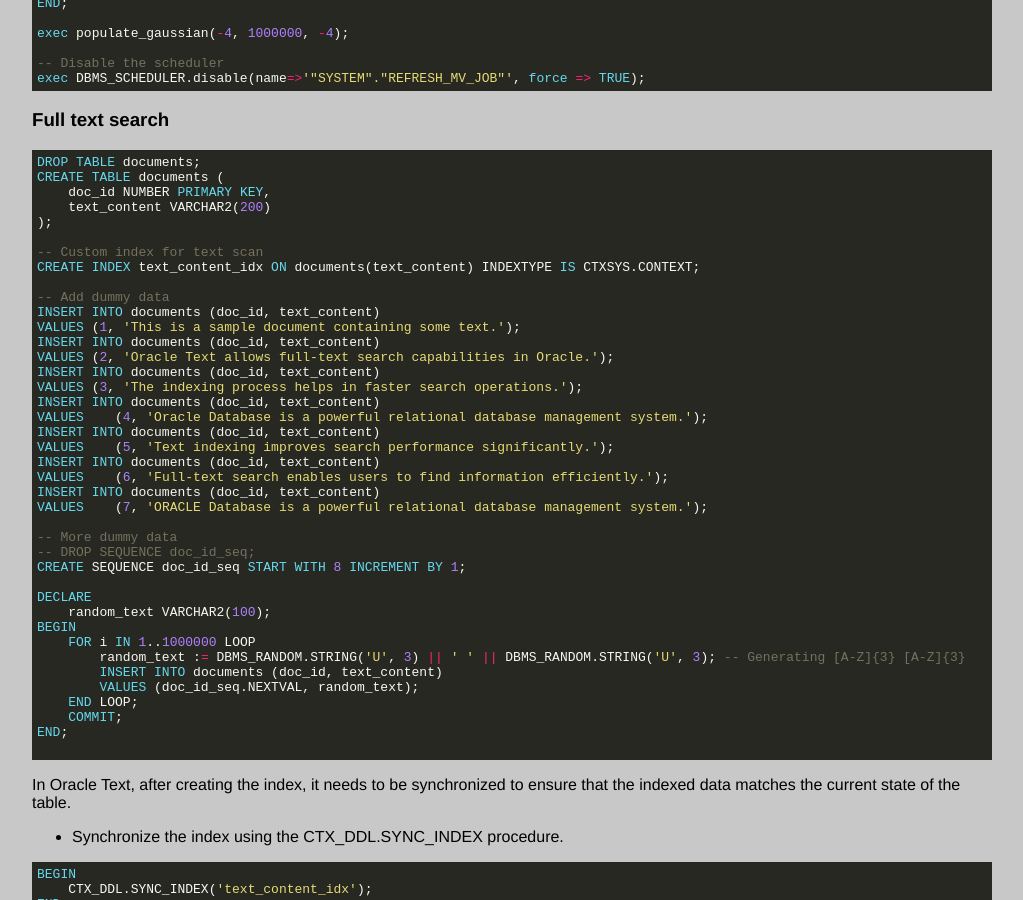
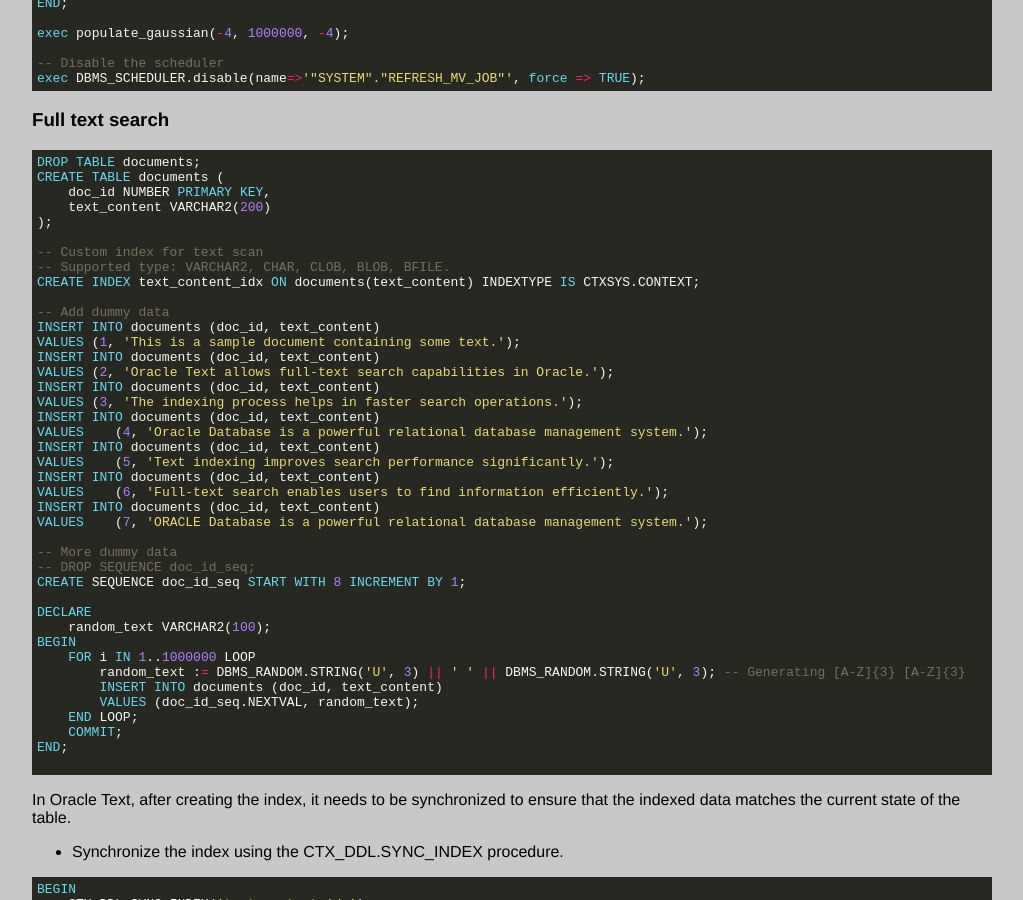
Before and after one commit to CarlosPena00/carlospena00.github.io, a Jekyll site: the page built from _posts/2022-12-24-sql-oracle-tldr.md, in a window 1280 px wide and 900 px high, scrolled down 7232 px. Shown: the whole window, without its empty margins (128-1151 px from the left). Built offline with Jekyll 4.4.1, drawn with Linux system fonts in a browser that asks for light colours.

Commit message:
blog(sql): Add supported types for text index

```diff
--- a/_posts/2022-12-24-sql-oracle-tldr.md
+++ b/_posts/2022-12-24-sql-oracle-tldr.md
@@ -410,6 +410,7 @@ CREATE TABLE documents (
 );
 
 -- Custom index for text scan
+-- Supported type: VARCHAR2, CHAR, CLOB, BLOB, BFILE.
 CREATE INDEX text_content_idx ON documents(text_content) INDEXTYPE IS CTXSYS.CONTEXT;
 
 -- Add dummy data
```
